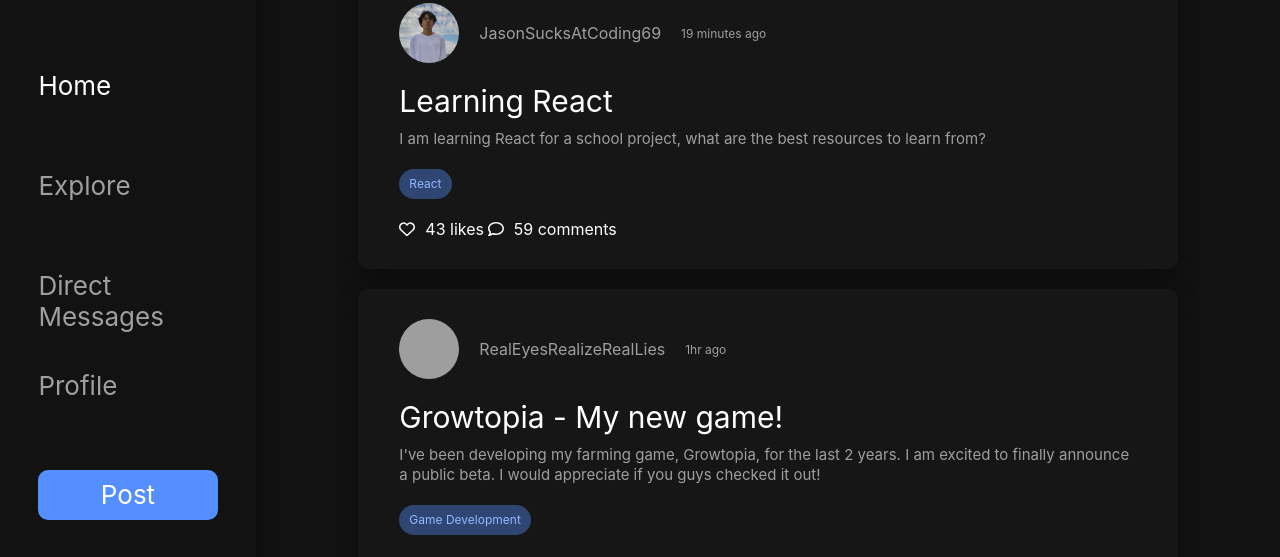
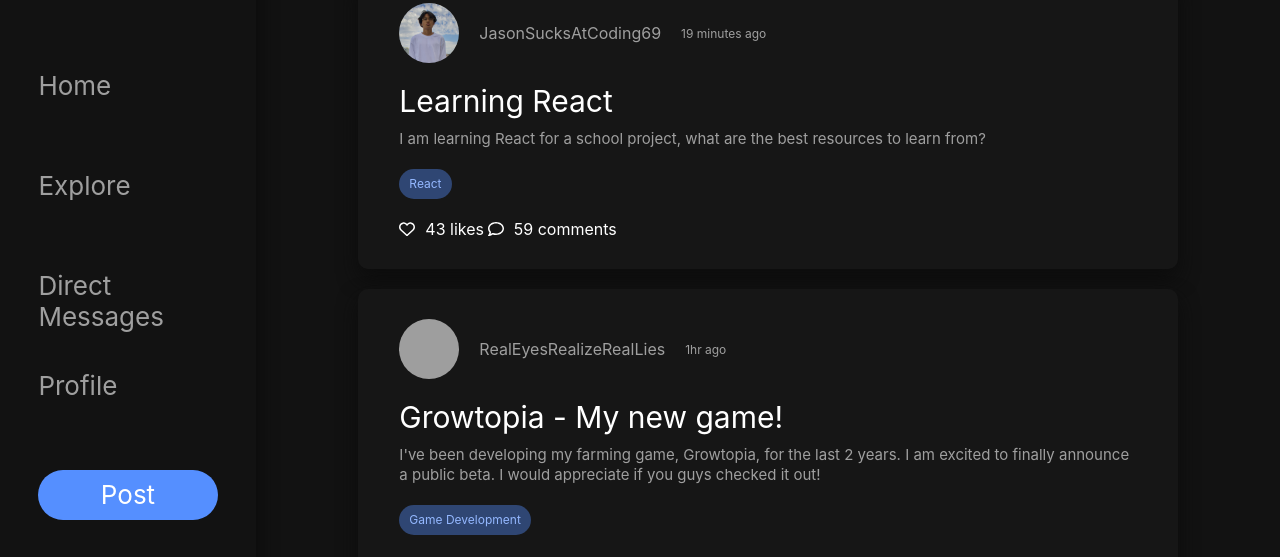
Before and after one commit to JvsonKee/CodeConnect, a React (Vite) app in the folder client/: page / in a window 1280 px wide. Shown: the part 158-715 px from the top of the page. Built offline with nearby package versions, Linux system fonts and the light colour scheme; grey boxes are pictures that could not be loaded.

Commit message:
rounded out post button

```diff
--- a/client/src/components/NavBar.jsx
+++ b/client/src/components/NavBar.jsx
@@ -1,4 +1,4 @@
-import { NavContainer, Nav, NavItems, ActiveItem, NavLogo, PostButton, NavLogoCode, NavLogoConnect } from "./styles/NavBar.styled";
+import { NavContainer, Nav, NavItems, NavLogo, PostButton, NavLogoCode, NavLogoConnect } from "./styles/NavBar.styled";
 
 function NavBar() {
     return (
@@ -9,7 +9,7 @@ function NavBar() {
                     <NavLogoConnect>Connect</NavLogoConnect>
                 </NavLogo>
                 <NavItems>
-                    <ActiveItem>Home</ActiveItem>
+                    <div>Home</div>
                     <div>Explore</div>
                     <div>Direct Messages</div>
                     <div>Profile</div>
--- a/client/src/components/styles/NavBar.styled.js
+++ b/client/src/components/styles/NavBar.styled.js
@@ -48,13 +48,9 @@ export const NavItems = styled.div`
     }
 `
 
-export const ActiveItem = styled.div`
-    color: var(--white);
-`
-
 export const PostButton = styled.div`
     background-color: var(--blue);
-    border-radius: 10px;
+    border-radius: 50px;
     text-align: center;
     line-height: 50px;
     height: 50px;
```
